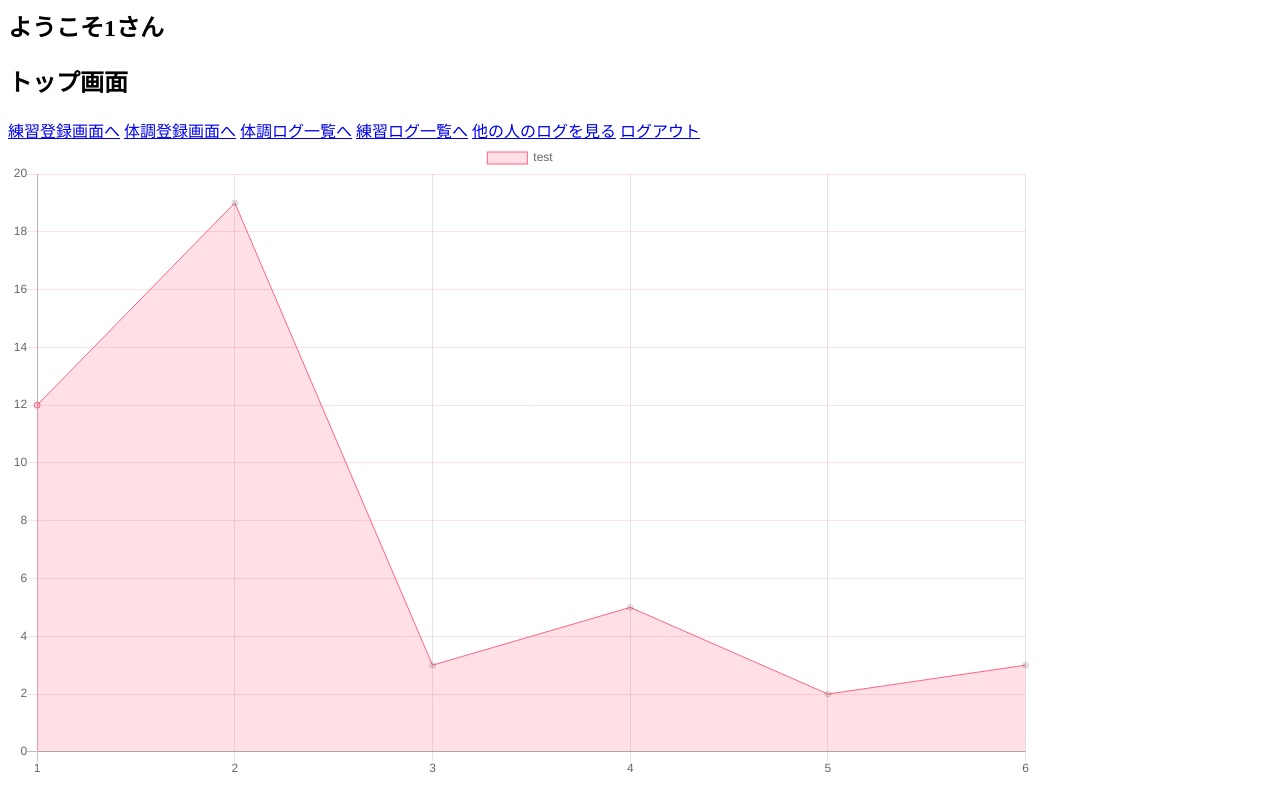
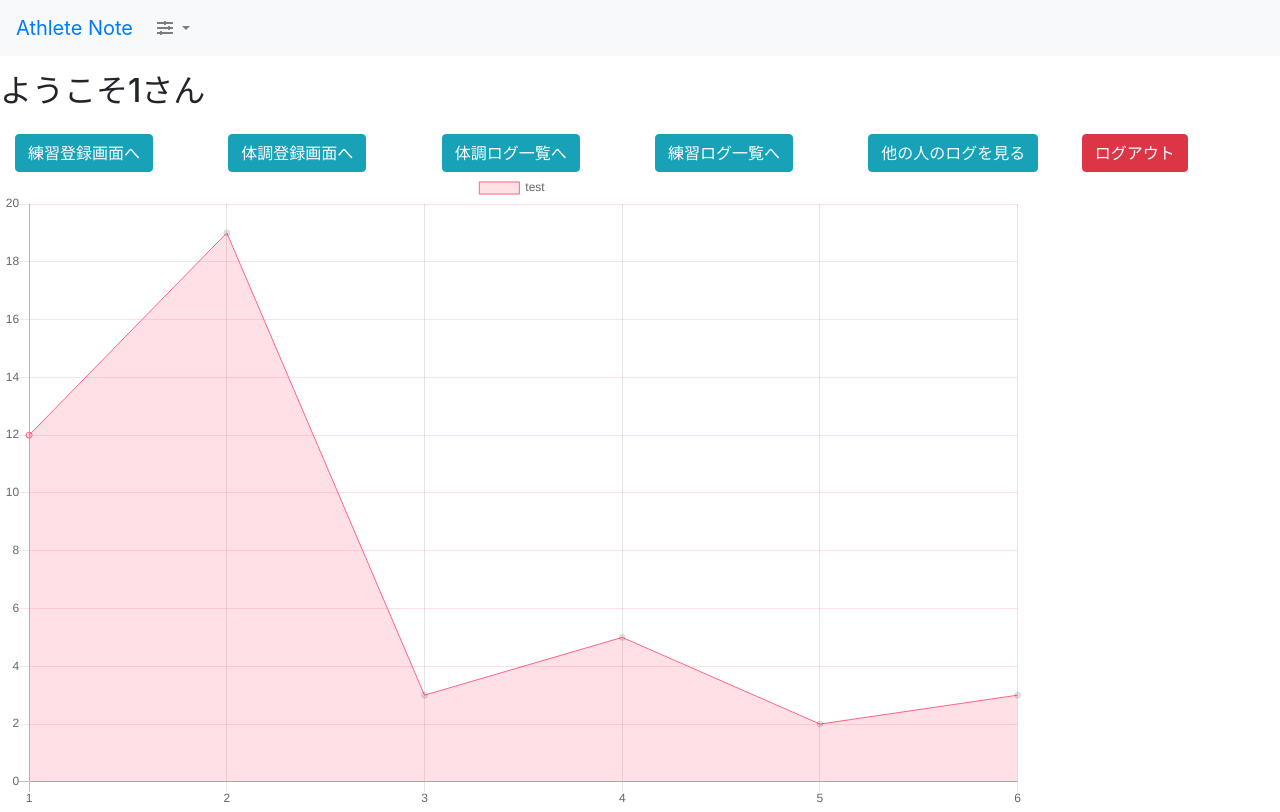
Before and after one commit to k-zshiba/AthleteNote, a PHP site: page /web/php/topPage.php in a window 1280 px wide. Before the commit the page ends 773 px from the top, so only its background shows below. Run offline with PHP 8.4, Linux system fonts and the light colour scheme; the visitor is signed in with stand-in values (Sample User, id 1); data that the repository does not hold is empty; a stand-in replaces the project's code that opens the database connection; some libraries are stand-ins or nearby versions.

Commit message:
arrange style

```diff
--- a/web/php/topPage.php
+++ b/web/php/topPage.php
@@ -2,9 +2,7 @@
 session_start();
 require_once('./dbConfig.php');
 
-if(isset($_SESSION['userID'])){
-    echo '<h2>ようこそ'. htmlspecialchars($_SESSION['userID'], ENT_QUOTES, 'utf-8').'さん</h2>';
-}else{
+if(!isset($_SESSION['userID'])){
     header("Location: ./loginPage.php");
     exit;
 }
@@ -26,18 +24,61 @@ try {
   <meta charset="utf-8">
   <title>トップ画面</title>
   <meta name="viewport" content="width=device-width, initial-scale=1, shrink-to-fit=no">
+  <!-- Chart.js -->
   <script src="https://cdnjs.cloudflare.com/ajax/libs/Chart.js/2.9.3/Chart.min.js" integrity="sha512-s+xg36jbIujB2S2VKfpGmlC3T5V2TF3lY48DX7u2r9XzGzgPsa6wTpOQA7J9iffvdeBN0q9tKzRxVxw1JviZPg==" crossorigin="anonymous"></script>
+    <!-- Font Awesome -->
+  <link rel="stylesheet" href="https://use.fontawesome.com/releases/v5.15.1/css/all.css" integrity="sha384-vp86vTRFVJgpjF9jiIGPEEqYqlDwgyBgEF109VFjmqGmIY/Y4HV4d3Gp2irVfcrp" crossorigin="anonymous">
+  <!-- Bootstrap CSS -->
+  <link rel="stylesheet" href="https://stackpath.bootstrapcdn.com/bootstrap/4.5.0/css/bootstrap.min.css" integrity="sha384-9aIt2nRpC12Uk9gS9baDl411NQApFmC26EwAOH8WgZl5MYYxFfc+NcPb1dKGj7Sk" crossorigin="anonymous">
+  <!-- Bootstrap Javascript -->
+  <script src="https://code.jquery.com/jquery-3.5.1.slim.min.js" integrity="sha384-DfXdz2htPH0lsSSs5nCTpuj/zy4C+OGpamoFVy38MVBnE+IbbVYUew+OrCXaRkfj" crossorigin="anonymous"></script>
+  <script src="https://cdn.jsdelivr.net/npm/popper.js@1.16.0/dist/umd/popper.min.js" integrity="sha384-Q6E9RHvbIyZFJoft+2mJbHaEWldlvI9IOYy5n3zV9zzTtmI3UksdQRVvoxMfooAo" crossorigin="anonymous"></script>
+  <script src="https://stackpath.bootstrapcdn.com/bootstrap/4.5.0/js/bootstrap.min.js" integrity="sha384-OgVRvuATP1z7JjHLkuOU7Xw704+h835Lr+6QL9UvYjZE3Ipu6Tp75j7Bh/kR0JKI" crossorigin="anonymous"></script>
+  <!-- My script -->
   <script> src="../javascript/getPCList.js"</script>
 </head>
 
 <body>
-  <h2>トップ画面</h2>
-  <a href="./registerWorkOutLog.php">練習登録画面へ</a>
-  <a href="./registerPhysicalConditionLog.php">体調登録画面へ</a>
-  <a href="./watchPCLog.php">体調ログ一覧へ</a>
-  <a href="./watchWorkOutLog.php">練習ログ一覧へ</a>
-  <a href="./watchWorkOutLogForOthers.php">他の人のログを見る</a>
-  <a href="./logout.php">ログアウト</a>
+  <nav class="navbar navbar-expand-lg navbar-light bg-light">
+    <a class="navbar-brand text-primary" href="../index.html">Athlete Note</a>
+    <ul class="navbar-nav">
+      <li class="nav-item dropdown">
+        <a class="nav-link dropdown-toggle" href="#" id="navbarDropdownMenuLink" role="button" data-toggle="dropdown" aria-haspopup="true" aria-expanded="false">
+          <i class="fas fa-sliders-h"></i>
+        </a>
+        <div class="dropdown-menu" aria-labelledby="navbarDropdownMenuLink">
+          <a class="dropdown-item" href="./loginPage.php">ログイン</a>
+          <a class="dropdown-item" href="./signUpPage.php">サインアップ</a>
+        </div>
+      </li>
+    </ul>
+  </nav>
+  <?php
+  echo '<h2 class="mt-3">ようこそ'. htmlspecialchars($_SESSION['userID'], ENT_QUOTES, 'utf-8').'さん</h2>';
+  ?>
+  <div class="mt-4 row mx-auto">
+    <div class="col-md-2 col-sm-4">
+      <a class="btn btn-info" href="./registerWorkOutLog.php">練習登録画面へ</a>
+    </div>
+    <div class="col-md-2 col-sm-4">
+      <a class="btn btn-info" href="./registerPhysicalConditionLog.php">体調登録画面へ</a>
+    </div>
+    <div class="col-md-2 col-sm-4">
+      <a class="btn btn-info" href="./watchPCLog.php">体調ログ一覧へ</a>
+    </div>
+    <div class="col-md-2 col-sm-4">
+      <a class="btn btn-info" href="./watchWorkOutLog.php">練習ログ一覧へ</a>
+    </div>
+    <div class="col-md-2 col-sm-4">
+      <a class="btn btn-info" href="./watchWorkOutLogForOthers.php">他の人のログを見る</a>
+    </div>  <div class="col-md-2 col-sm-4">
+      <a class="btn btn-danger" href="./logout.php">ログアウト</a>
+    </div>
+  </div>
+
+
+
+
 
   <!-- <canvas id="physicalcondition">
     <script>
```
